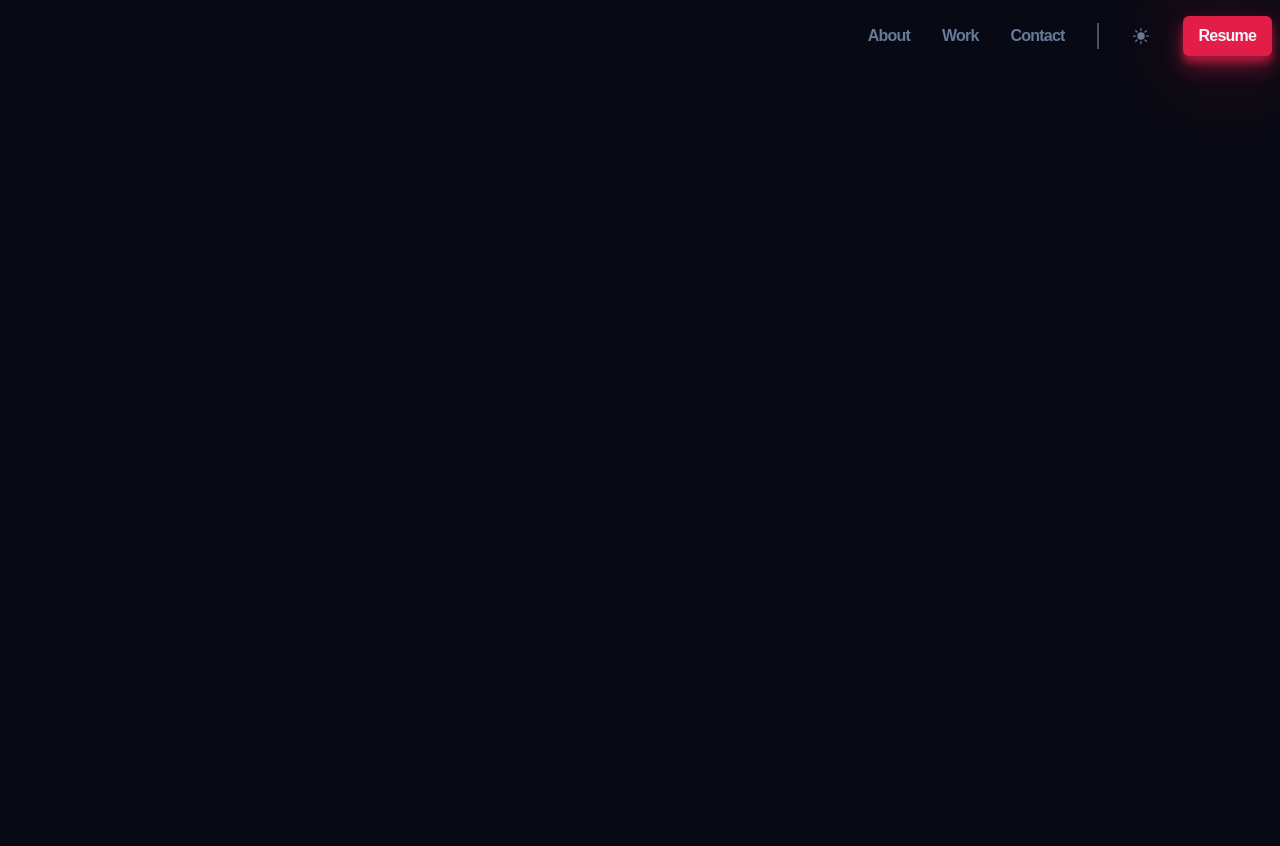
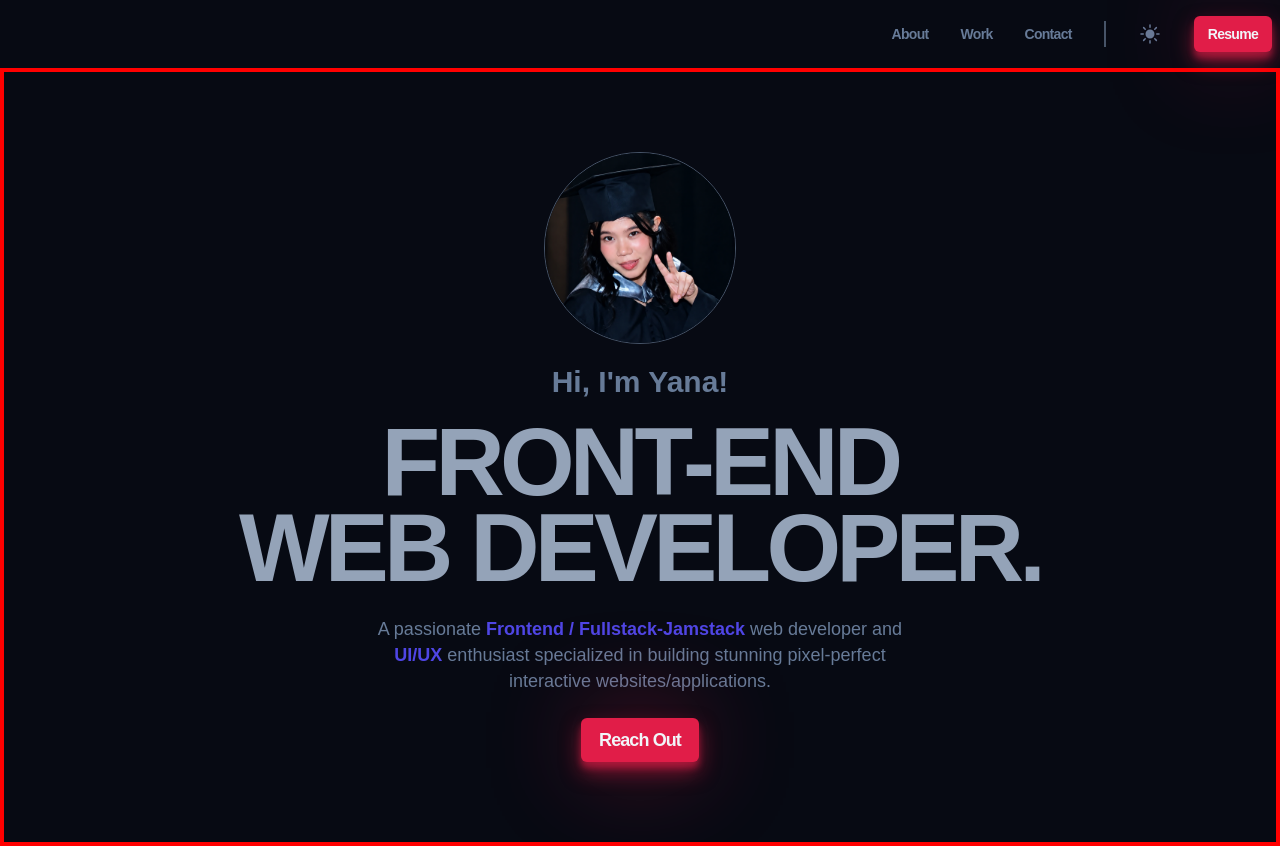
Before and after one commit to yanaaslor/portfolio, a website built with Vite: page index.html in a window 1280 px wide. Before the commit the page ends 800 px from the top, so only its background shows below. Built offline with nearby package versions, Linux system fonts and the light colour scheme; a web font is replaced by a local one.

Commit message:
Build hero section

```diff
--- a/index.html
+++ b/index.html
@@ -61,13 +61,29 @@
       </div>
     </header>
 
-    <!-- <main> -->
-    <!-- <section></section> -->
-    <!-- <section></section> -->
-    <!-- <section></section> -->
-    <!-- <section></section> -->
-    <!-- <section></section> -->
-    <!-- </main> -->
+    <main>
+      <section class="hero page-section">
+        <div class="container">
+          <img
+            class="hero__img"
+            src="./src/assets/hero.png"
+            alt="an image of Juliana Aslor in a graduation attire"
+          />
+          <h2 class="hero__subtitle subtitle-voice">Hi, I'm Yana!</h2>
+          <h1 class="hero__title hey-voice">Front-end<br />web developer.</h1>
+          <p class="hero__description description-voice">
+            A passionate <strong>Frontend / Fullstack-Jamstack</strong> web
+            developer and <strong>UI/UX</strong> enthusiast specialized in
+            building stunning pixel-perfect interactive websites/applications.
+          </p>
+          <a href="#" class="hero__btn btn description-voice">Reach Out</a>
+        </div>
+      </section>
+      <!-- <section></section> -->
+      <!-- <section></section> -->
+      <!-- <section></section> -->
+      <!-- <section></section> -->
+    </main>
 
     <!-- <footer></footer> -->
     <script type="module" src="/src/main.js"></script>
--- a/src/main.js
+++ b/src/main.js
@@ -1,4 +1,5 @@
 import "../styles/modern-normalize.css";
 import "../styles/style.css";
 import "../styles/components/header.css";
+import "../styles/components/hero.css";
 import "../styles/utils.css";
--- a/styles/components/header.css
+++ b/styles/components/header.css
@@ -35,7 +35,12 @@
   }
 
   .header__link {
+    font-size: var(--size-sm);
     transition: color 0.3s;
+  }
+
+  .header__resume-btn {
+    font-size: var(--size-sm);
   }
 
   .header__link:hover {
@@ -58,8 +63,8 @@
 /* lg */
 @media (min-width: 1024px) {
   .header__sun {
-    width: var(--size-xl);
-    height: var(--size-xl);
+    width: var(--size-2xl);
+    height: var(--size-2xl);
   }
 }
 
--- /dev/null
+++ b/styles/components/hero.css
@@ -0,0 +1,136 @@
+.hero .container {
+  text-align: center;
+}
+
+.hero__img {
+  width: var(--size-8xl);
+  height: var(--size-8xl);
+  object-fit: cover;
+  object-position: top;
+  border-radius: 50%;
+  margin-inline: auto;
+  border: 1px solid var(--clr-slate600);
+}
+
+.hero__subtitle {
+  font-size: var(--size-base);
+}
+
+.hero__title {
+  text-transform: uppercase;
+  font-size: var(--size-4xl);
+}
+
+.hero__description {
+  font-size: var(--size-sm);
+  max-width: 65ch;
+  margin-inline: auto;
+}
+
+.hero__btn {
+  font-size: var(--size-sm);
+}
+
+.hero .container > * + * {
+  /* border: 2px green solid; */
+  margin-top: 1rem;
+}
+
+/* Media queries */
+/* xs */
+@media (min-width: 475px) {
+  .hero__title {
+    font-size: var(--size-5xl);
+  }
+}
+
+/* sm */
+@media (min-width: 640px) {
+  .hero__img {
+    width: var(--size-9xl);
+    height: var(--size-9xl);
+  }
+}
+
+/* md */
+@media (min-width: 768px) {
+  .hero .container > * + * {
+    /* border: 2px green solid; */
+    margin-top: 1.5rem;
+  }
+
+  .hero__img {
+    width: var(--size-10xl);
+    height: var(--size-10xl);
+  }
+
+  .hero__subtitle {
+    font-size: var(--size-lg);
+  }
+
+  .hero__title {
+    font-size: var(--size-6xl);
+  }
+
+  .hero__description,
+  .hero__btn {
+    font-size: var(--size-base);
+  }
+}
+
+/* lg */
+@media (min-width: 1024px) {
+  .hero__img {
+    width: 12rem;
+    height: 12rem;
+  }
+
+  .hero__subtitle {
+    font-size: var(--size-xl);
+  }
+
+  .hero__title {
+    font-size: var(--size-7xl);
+  }
+
+  .hero__description,
+  .hero__btn {
+    font-size: var(--size-lg);
+  }
+}
+
+/* xl */
+@media (min-width: 1280px) {
+  .hero__subtitle {
+    font-size: var(--size-3xl);
+  }
+
+  .hero__title {
+    font-size: var(--size-8xl);
+  }
+}
+
+/* 2xl */
+@media (min-width: 1536px) {
+  .hero .container > * + * {
+    /* border: 2px green solid; */
+    margin-top: 2rem;
+  }
+
+  .hero__subtitle {
+    font-size: var(--size-4xl);
+  }
+
+  .hero__title {
+    font-size: var(--size-9xl);
+  }
+
+  .hero__description,
+  .hero__btn {
+    font-size: var(--size-xl);
+  }
+
+  .hero__description {
+    max-width: 65ch;
+  }
+}
```
Also changed, not shown: src/assets/hero.png (added).
